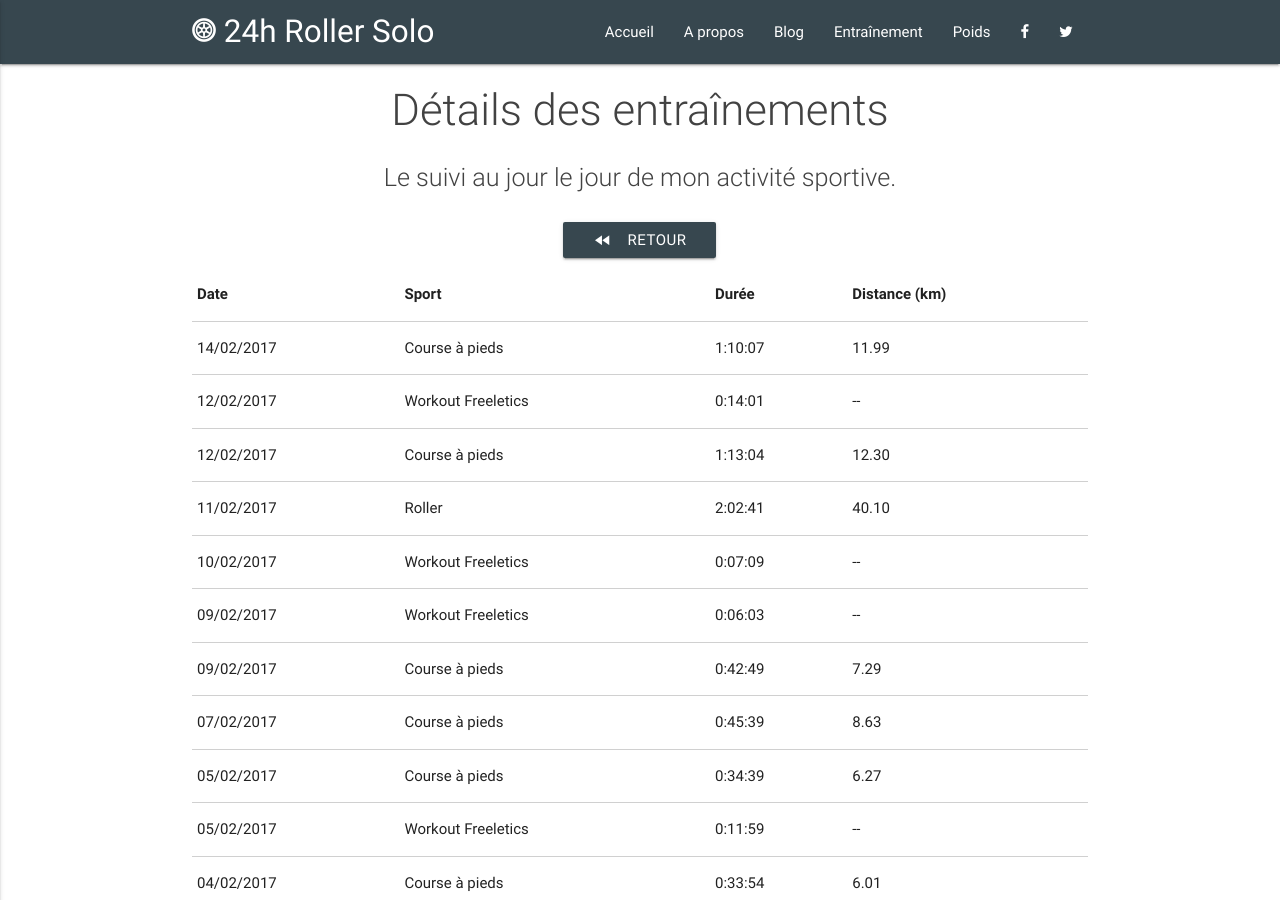
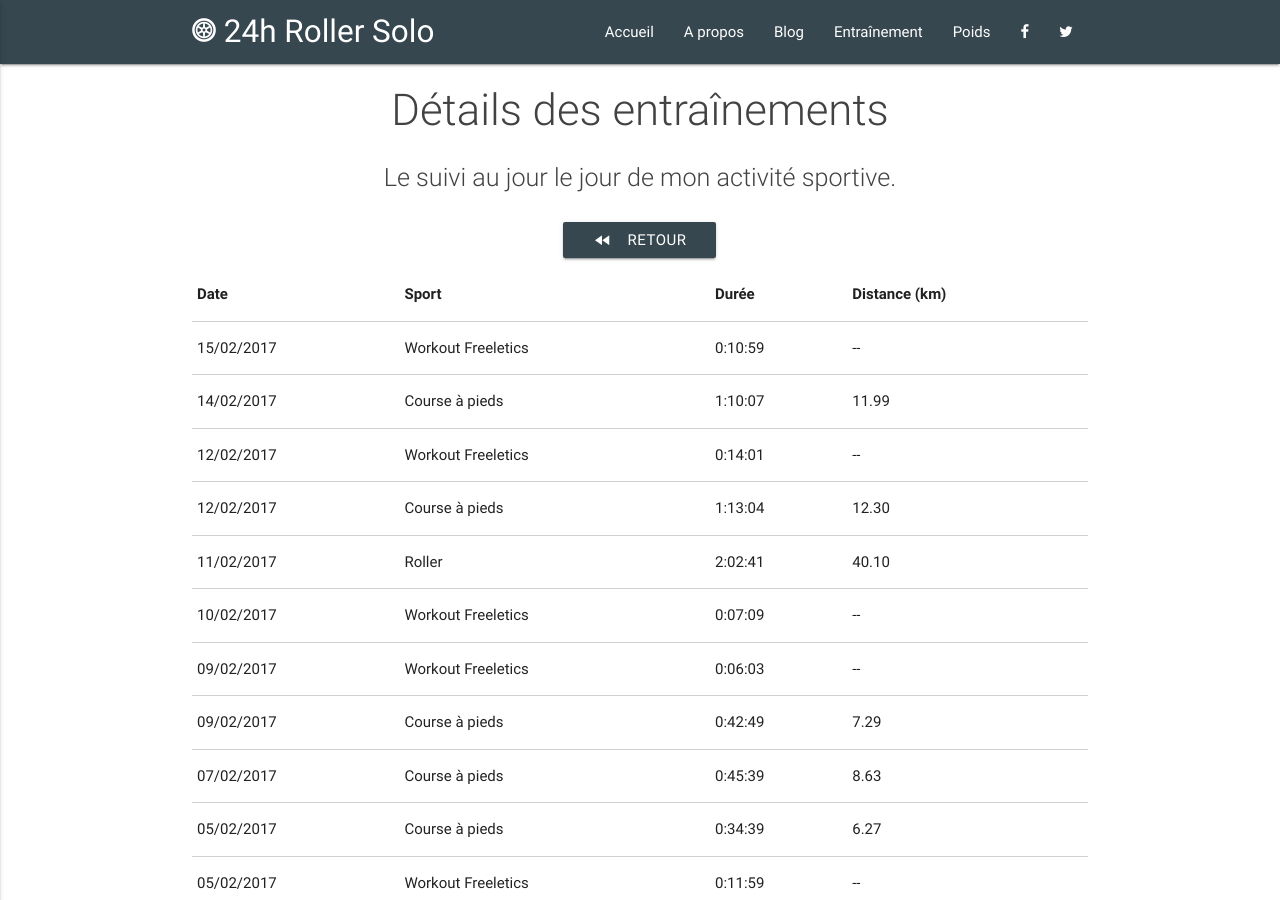
Before and after one commit to 24hRollerSolo/24hRollerSolo.github.io, a Jekyll site: the page built from training/details.html, in a window 1280 px wide and 900 px high. Built offline with Jekyll 4.4.1, drawn with Linux system fonts in a browser that asks for light colours.

Commit message:
Add 2017-02-15 workout

```diff
--- a/_data/sports.json
+++ b/_data/sports.json
@@ -1,4 +1,5 @@
 [
+  {"date": "2017-02-15", "type": "WORKOUT", "program": "W07-01 | NEMESIS Endurance", "duration": "0:10:59"},
   {"date": "2017-02-14", "type": "RUNNING", "distance": "11.99", "duration": "1:10:07"},
   {"date": "2017-02-12", "type": "WORKOUT", "program": "W06-03 | 1/3 NYX Endurance", "duration": "0:14:01"},
   {"date": "2017-02-12", "type": "RUNNING", "distance": "12.30", "duration": "1:13:04"},
```
